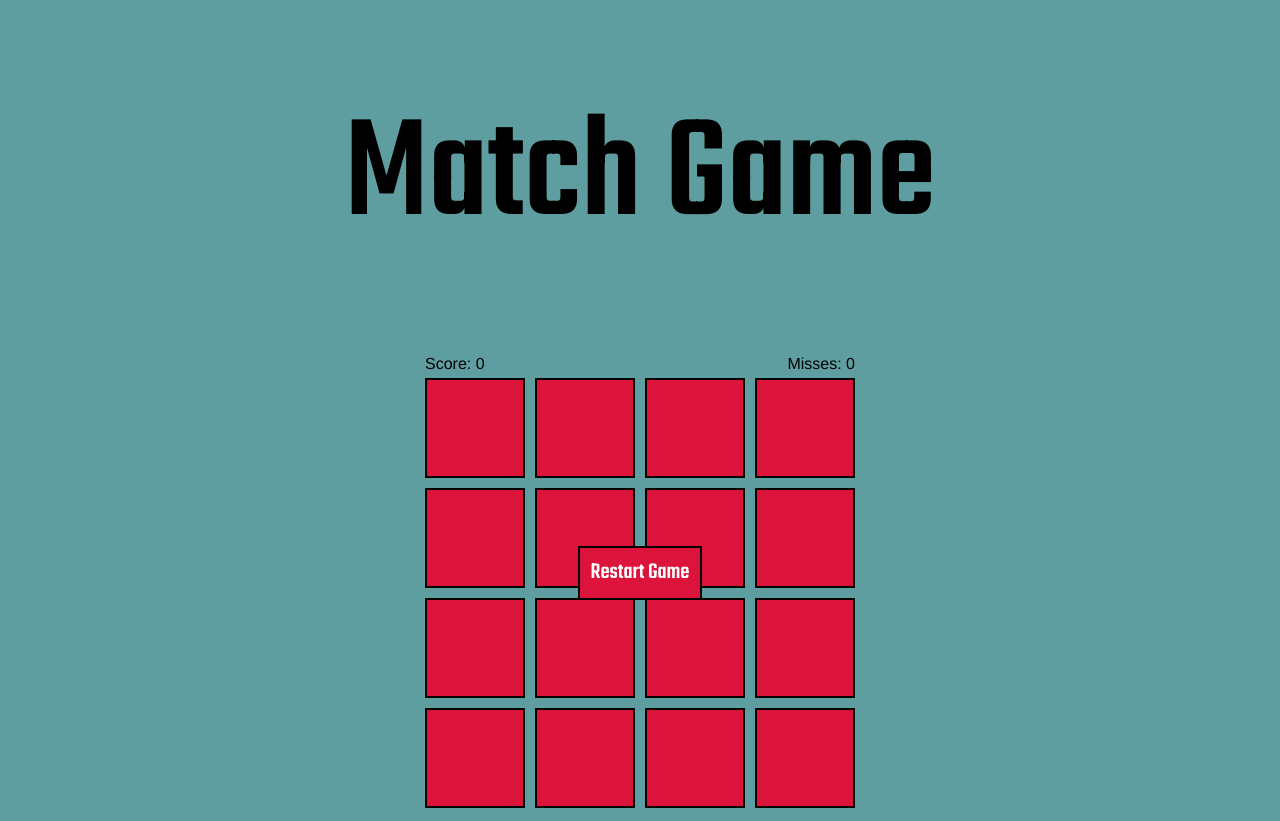
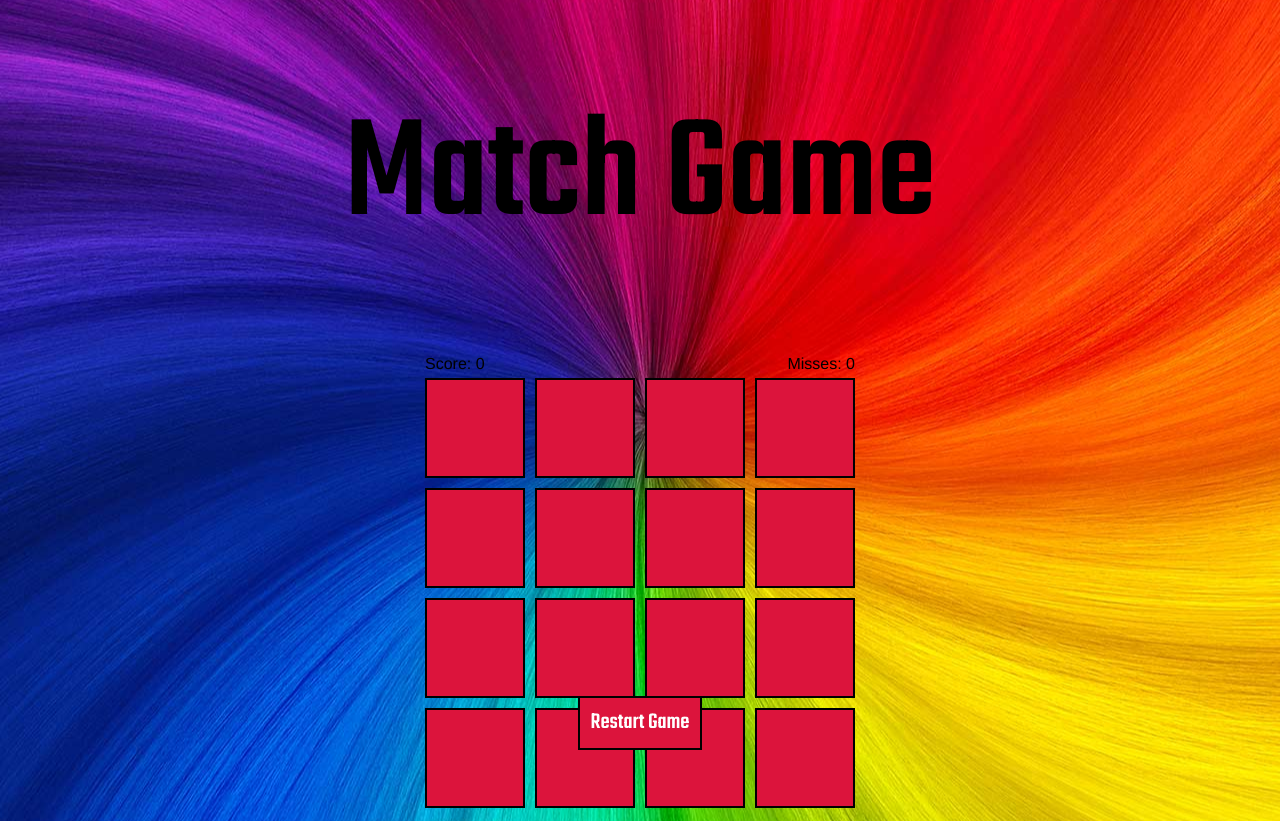
Before and after one commit to austinolsen/Memory-Game, a PHP site: page / in a window 1280 px wide. Run offline with PHP 8.4, Linux system fonts and the light colour scheme.

Commit message:
created a theme branch to add troll assets

```diff
--- a/style.css
+++ b/style.css
@@ -1,6 +1,10 @@
 
 body {
-  background-color: cadetblue;
+  background-image: url(background.jpg);
+  background-color: teal;
+  background-repeat: no-repeat;
+  background-position: center center;
+  background-attachment: fixed;
   font-family: 'Roboto Slab',Helvetica,Arial,sans-serif;
 }
 
@@ -19,7 +23,7 @@ footer {
   width: 100%;
   color: white;
   text-align: center;
-  padding-bottom: 200px;
+  padding-bottom: 50px;
 }
 
 .flex-container {
```
Also changed, not shown: background.jpg (added).
